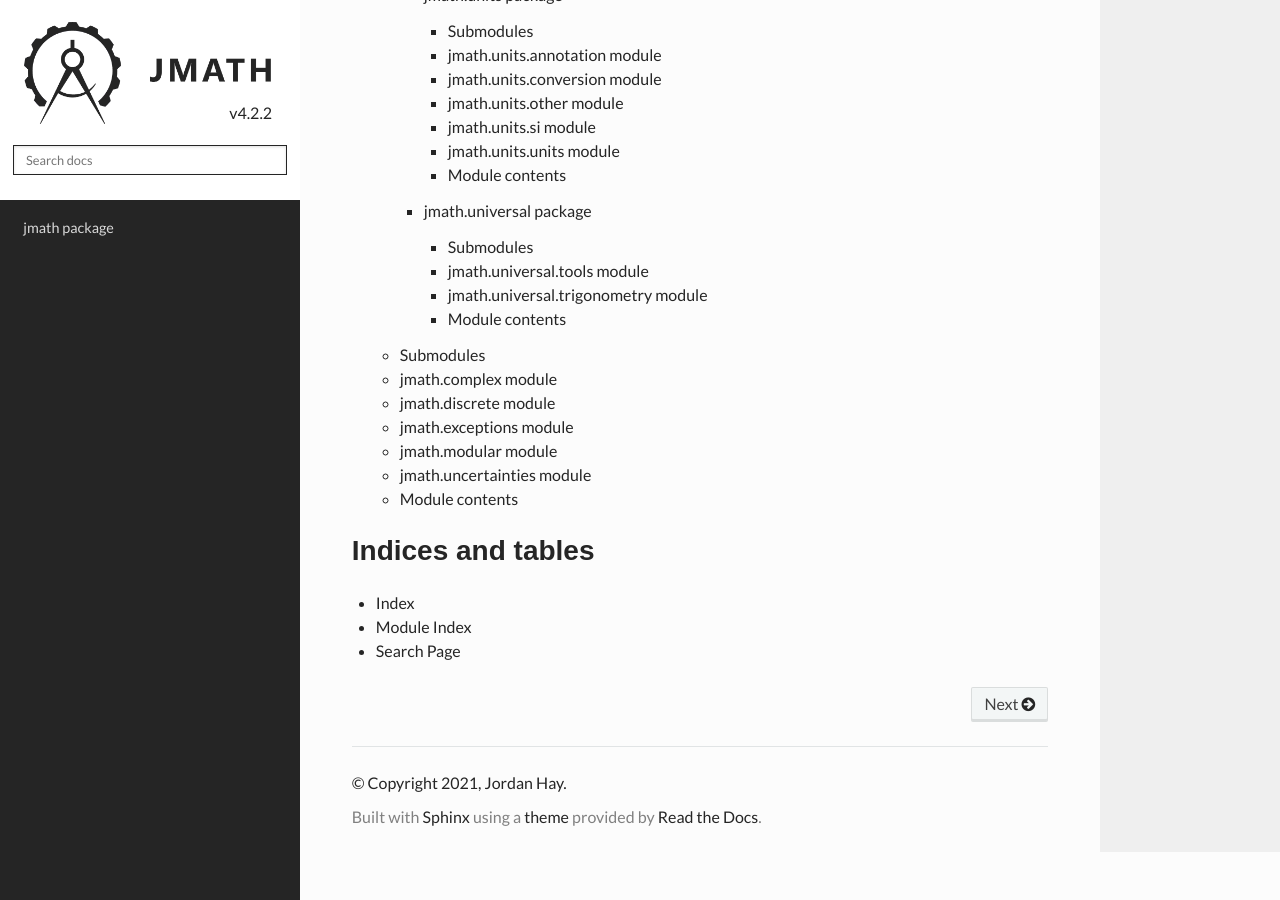
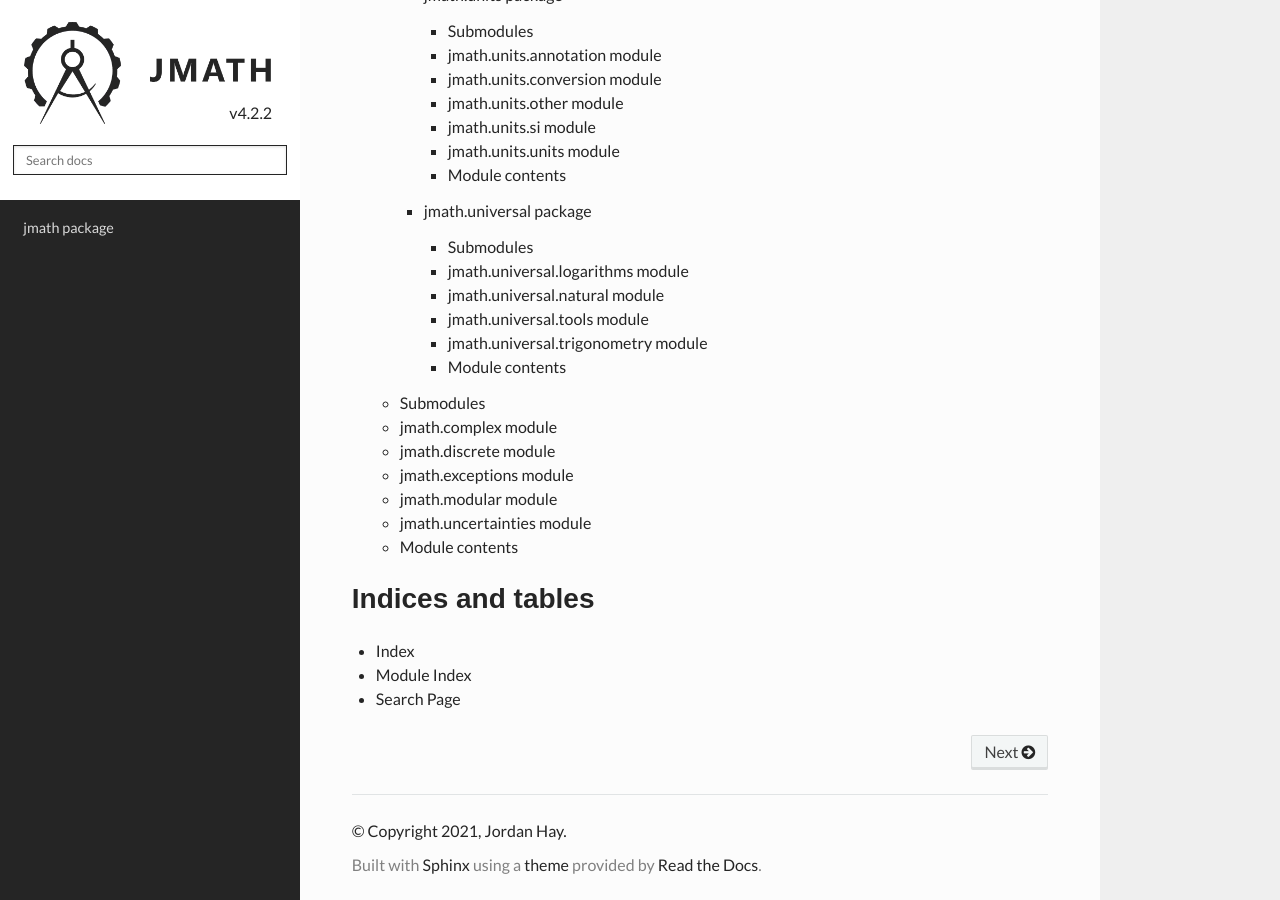
Before and after one commit to JHay0112/jmath, a Sphinx documentation site: the page built from docs/source/index.rst, in a window 1280 px wide and 900 px high, scrolled down 1444 px. Built offline with Sphinx 7.4.7 and the Read the Docs theme 2.0.0, drawn with Linux system fonts in a browser that asks for light colours.

Commit message:
Update universal docs

```diff
--- a/docs/source/jmath.universal.rst
+++ b/docs/source/jmath.universal.rst
@@ -3,6 +3,22 @@ jmath.universal package
 
 Submodules
 ----------
+
+jmath.universal.logarithms module
+---------------------------------
+
+.. automodule:: jmath.universal.logarithms
+   :members:
+   :undoc-members:
+   :show-inheritance:
+
+jmath.universal.natural module
+------------------------------
+
+.. automodule:: jmath.universal.natural
+   :members:
+   :undoc-members:
+   :show-inheritance:
 
 jmath.universal.tools module
 ----------------------------
```
